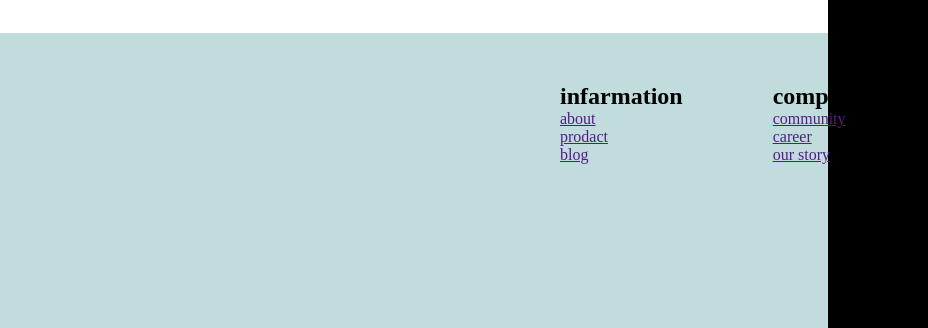
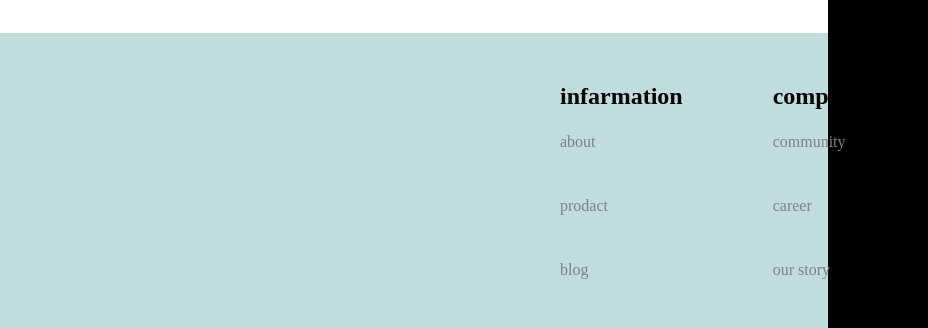
Before and after one commit to asadbek4535/imtihon-2, a plain HTML site: page index.html in a window 1280 px wide. Shown: the part 3667-3995 px from the top of the page, 352-1280 px from the left. Drawn offline with nearby package versions, Linux system fonts and the light colour scheme.

Commit message:
imtihin-2

```diff
--- a/style.scss
+++ b/style.scss
@@ -342,7 +342,8 @@ body {
     display: flex;
     justify-content: space-around;
     height: 841px;
-    width: 100%;
+   width: 1500px;
+   margin-left: -20px;
 
     img {
       padding-top: 80px;
@@ -524,6 +525,7 @@ padding-top: 70px;
       padding: 10px;
       width: 28px;
       height: 28px;
+      gap: 15px;
 
     }
 
@@ -532,13 +534,14 @@ padding-top: 70px;
     margin-top: 50px;
     margin-left: 500px;
     display: flex;
+
     gap: 90px;
-    .child-45{
-      display: flex;
-      flex-direction: column;
-     a{
-     text-decoration: none;
-     }
-  }
-  }
-}
+   a{
+    text-decoration: none;
+   line-height: 4;
+   color: grey;
+
+
+
+   }
+  }}
```
Also changed, not shown: style.css, 1 other file.
